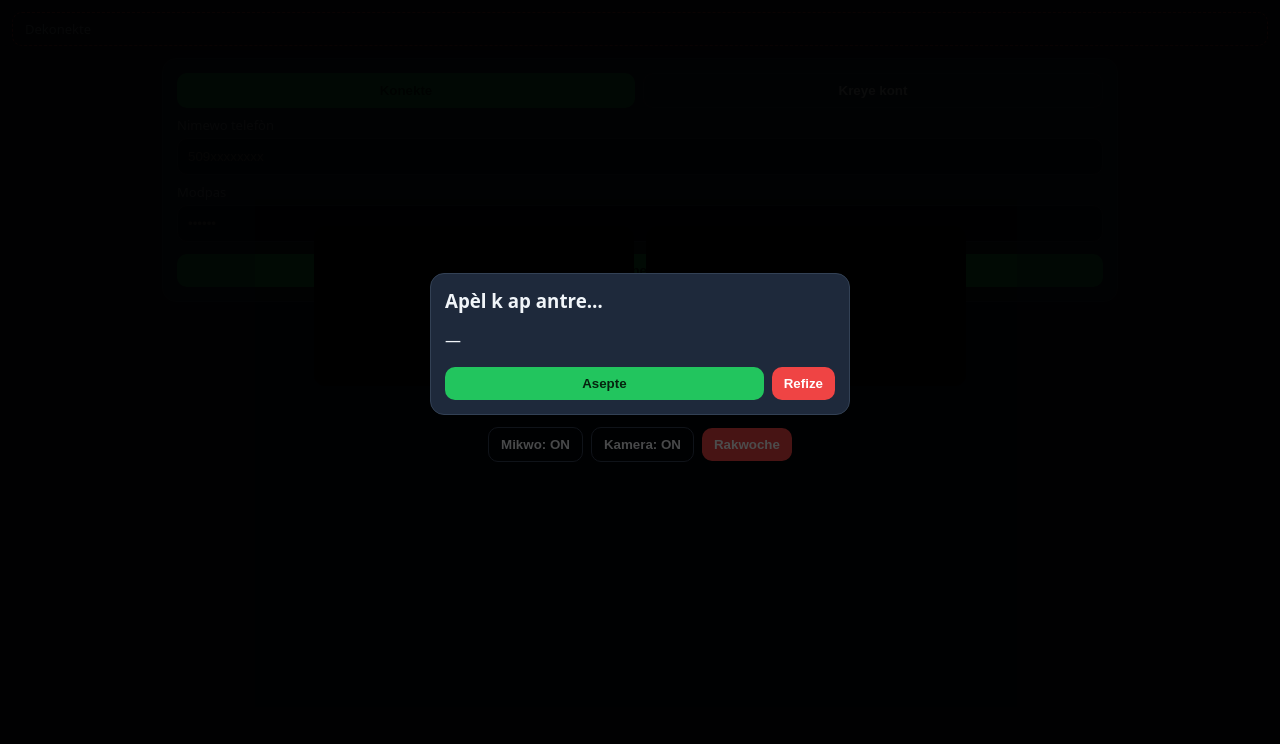
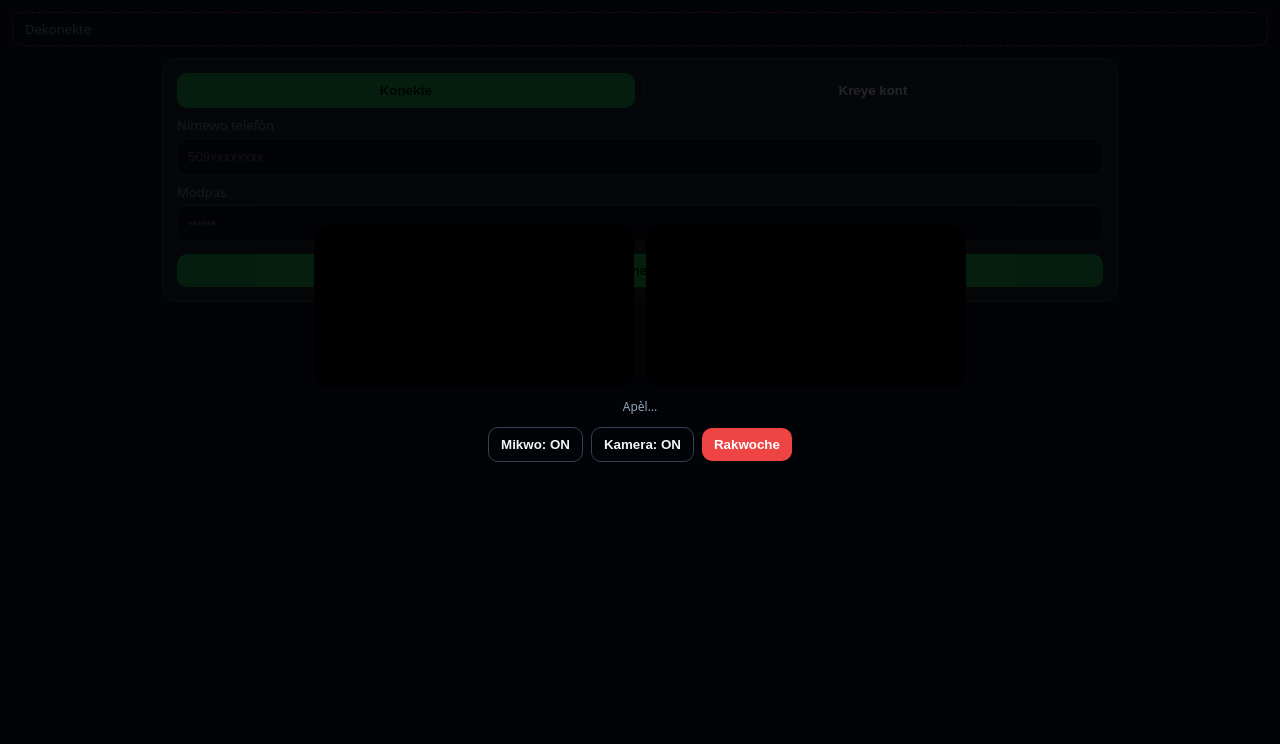
Before and after one commit to pipoxdavensonazor-bot/kontak, a website: page index.html in a window 1280 px wide. Shown: the part 56-800 px from the top of the page. Drawn offline with Linux system fonts and the light colour scheme.

Commit message:
Fix incoming call overlay CSS (hidden attribute override)

```diff
--- a/index.html
+++ b/index.html
@@ -43,7 +43,8 @@ label{font-size:13px;color:var(--mut);display:block;margin:8px 0 4px}
 #videoOverlay{position:fixed;inset:0;background:rgba(0,0,0,.85);z-index:50;display:flex;flex-direction:column;align-items:center;justify-content:center;gap:12px}
 #vids{display:flex;gap:12px;flex-wrap:wrap;justify-content:center}
 #vids video{width:min(320px,45vw);border-radius:12px;background:#000}
-#incoming{position:fixed;inset:0;background:rgba(0,0,0,.7);z-index:60;display:flex;align-items:center;justify-content:center}
+#incoming{position:fixed;inset:0;background:rgba(0,0,0,.7);z-index:60;display:none;align-items:center;justify-content:center}
+#incoming:not([hidden]){display:flex}
 #toast{position:fixed;bottom:20px;left:50%;transform:translateX(-50%);background:#1e293b;border:1px solid var(--line);padding:10px 16px;border-radius:12px;z-index:70}
 .hint{font-size:12px;color:var(--mut);margin:4px 0}
 @media(max-width:700px){
```
